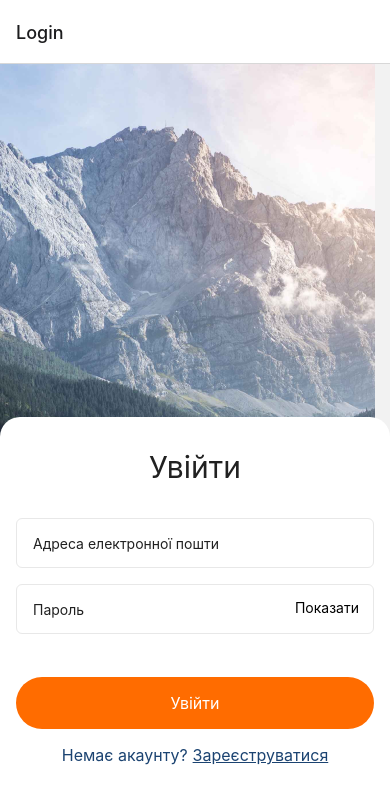
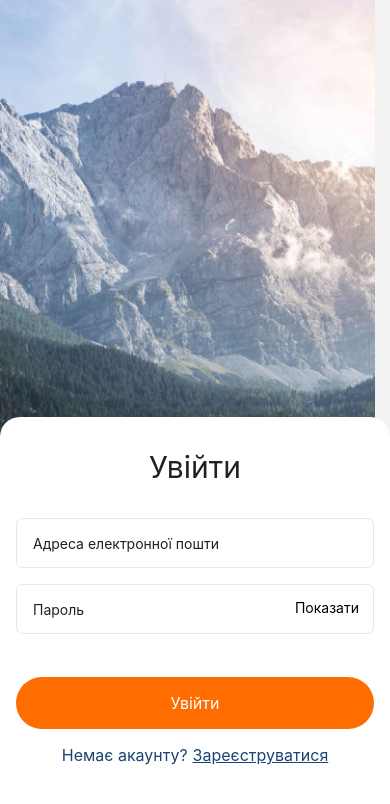
Before and after one commit to WOWmasterJulia/A_Project, a React Native app: screen / in a window 390 px wide. Shown: the top 804 px of the page. Built offline with nearby package versions, Linux system fonts and the light colour scheme.

Commit message:
Update App.js

```diff
--- a/App.js
+++ b/App.js
@@ -13,7 +13,7 @@ export default function App() {
   return (
     <NavigationContainer>
       <MainStack.Navigator initialRouteName="Login"
-        // screenOptions={{ headerShown: false, }}
+        screenOptions={{ headerShown: false, }}
       >
         <MainStack.Screen name="Registration" component={Registration} />
         <MainStack.Screen name="Login" component={Login} />
```
